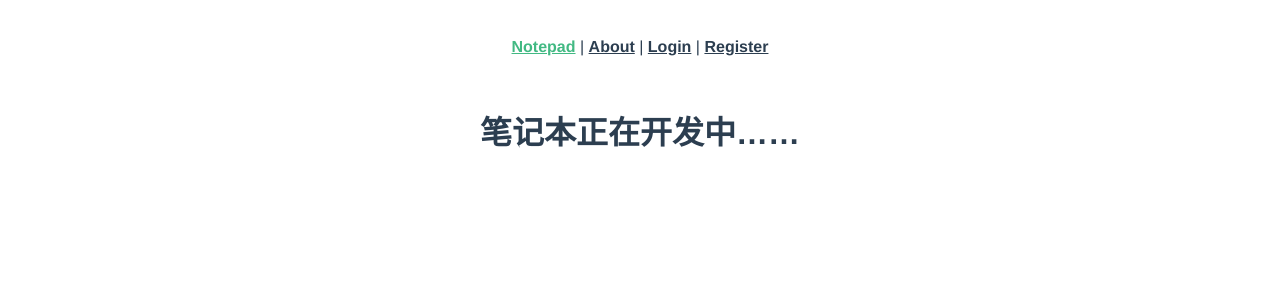
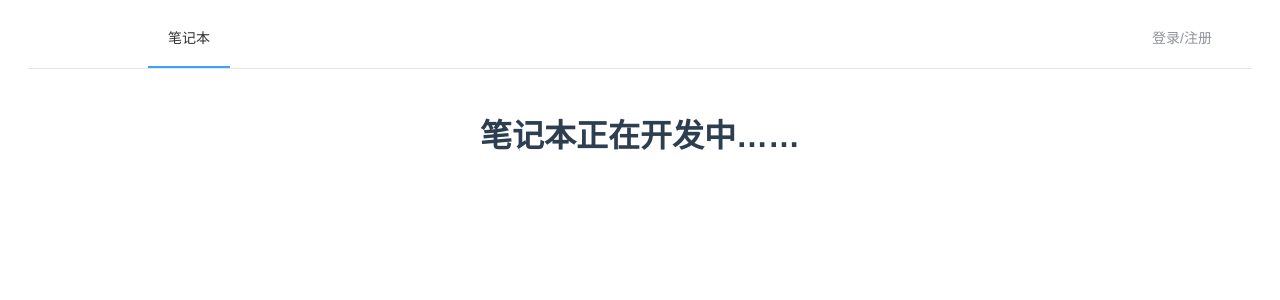
Before and after one commit to Canbohe54/SnakeSmartMemo, a Vue app in the folder SnakeSmartMemo/src/main/web/vue_notepad/: page / in a window 1280 px wide. Shown: the top 300 px of the page. Built offline with nearby package versions, Linux system fonts and the light colour scheme; the HTML template or start-up script is replaced by a standard one; what mavon-editor would draw is missing.

Commit message:
Add navMenu, optimize Login&Reg logic

```diff
--- a/SnakeSmartMemo/src/main/web/vue_notepad/src/App.vue
+++ b/SnakeSmartMemo/src/main/web/vue_notepad/src/App.vue
@@ -1,15 +1,33 @@
 <template>
   <div id="app">
-    <nav>
-      <router-link to="/">Notepad</router-link> |
-      <router-link to="/about">About</router-link> |
-      <router-link to="/login">Login</router-link> |
-      <router-link to="/register">Register</router-link>
-    </nav>
-    <router-view/>
+    <el-header>
+      <el-row>
+        <el-col> </el-col>
+        <el-col>
+          <el-menu
+            default-active="notepad"
+            class="el-menu-demo"
+            mode="horizontal"
+            router
+          >
+            <el-menu-item index="notepad" route="/" class="notepad"
+              >笔记本</el-menu-item
+            >
+            <el-menu-item index="login" route="/login" class="loginAndReg"
+              >登录/注册</el-menu-item
+            >
+          </el-menu>
+        </el-col>
+      </el-row>
+    </el-header>
+    <el-main>
+          <router-view />
+    </el-main>
+
   </div>
 </template>
-
+<script>
+</script>
 <style>
 #app {
   font-family: Avenir, Helvetica, Arial, sans-serif;
@@ -31,4 +49,11 @@ nav a {
 nav a.router-link-exact-active {
   color: #42b983;
 }
+.notepad {
+  margin: 0 0 0 120px !important;
+}
+.loginAndReg {
+  float: right !important;
+  margin: 0 20px 0 0 !important;
+}
 </style>
--- a/SnakeSmartMemo/src/main/web/vue_notepad/src/axios.js
+++ b/SnakeSmartMemo/src/main/web/vue_notepad/src/axios.js
@@ -1,44 +1,4 @@
 import axios from 'axios'
-import Element from 'element-ui'
-import router from './router'
-import store from './store'
 
-
-// axios.defaults.baseURL = "http://localhost:9090"
-
-// // 前置拦截
-// axios.interceptors.request.use(config => {
-//   return config
-// })
-
-// axios.interceptors.response.use(response => {
-//     let res = response.data;
-
-//     console.log("=================")
-//     console.log(res)
-//     console.log("=================")
-
-//     if (res.code === 200) {
-//       return response
-//     } else {
-
-//       Element.Message.error('错了哦，这是一条错误消息', {duration: 3 * 1000})
-
-//       return Promise.reject(response.data.msg)
-//     }
-//   },
-//   error => {
-//     console.log(error)
-//     if(error.response.data) {
-//       error.message = error.response.data.msg
-//     }
-
-//     if(error.response.status === 401) {
-//       store.commit("REMOVE_INFO")
-//       router.push("/login")
-//     }
-
-//     Element.Message.error(error.message, {duration: 3 * 1000})
-//     return Promise.reject(error)
-//   }
-// )
+//后端接口地址在这里配置↓
+axios.defaults.baseURL = "http://localhost:9090/"
--- a/SnakeSmartMemo/src/main/web/vue_notepad/src/views/LoginView.vue
+++ b/SnakeSmartMemo/src/main/web/vue_notepad/src/views/LoginView.vue
@@ -14,16 +14,31 @@
           class="demo-ruleForm"
         >
           <el-form-item label="" prop="id">
-              <el-input v-model="ruleForm.id" prefix-icon="el-icon-user-solid" autocomplete="off" placeholder="请输入账户ID"></el-input>
+            <el-input
+              v-model="ruleForm.id"
+              prefix-icon="el-icon-user-solid"
+              autocomplete="off"
+              placeholder="请输入账户ID"
+            ></el-input>
           </el-form-item>
           <el-form-item label="" prop="password">
-              <el-input type="password" v-model="ruleForm.password" prefix-icon="el-icon-lock" autocomplete="off" placeholder="请输入密码"></el-input>
+            <el-input
+              type="password"
+              v-model="ruleForm.password"
+              prefix-icon="el-icon-lock"
+              autocomplete="off"
+              placeholder="请输入密码"
+            ></el-input>
           </el-form-item>
           <el-form-item>
-            <el-button type="primary" @click="submitForm('ruleForm')" class="submit">立即登录</el-button>
+            <el-button type="primary" @click="submitForm()" class="submit"
+              >立即登录</el-button
+            >
             <!-- <el-button @click="resetForm('ruleForm')">重置</el-button> -->
             <!-- <el-link href="#" target="_self" class="regLink">还没有账户？点击注册</el-link> -->
-            <router-link to="/Register" class="regLink">还没有账户？点击注册</router-link>
+            <router-link to="/Register" class="regLink"
+              >还没有账户？点击注册</router-link
+            >
           </el-form-item>
         </el-form>
       </el-main>
@@ -50,22 +65,39 @@ export default {
             trigger: "blur",
           },
         ],
-        password: [
-          { required: true, message: "请输入密码", trigger: "blur" },
-        ],
+        password: [{ required: true, message: "请输入密码", trigger: "blur" }],
       },
     };
   },
   methods: {
-    submitForm(formName) {
+    submitForm() {
+      this.$refs.ruleForm.validate((valid) => {
+        if (valid) {
+          let id = this.ruleForm.id;
+          let password = this.ruleForm.password;
+          const params = new URLSearchParams();
+          params.append("id", id);
+          params.append("password", password);
+          this.$axios.post("ssm/users/login", params).then((resp) => {
+            if (resp.data.statusMsg == "success") {
               this.$message({
-          message: '登录成功',
-          type: 'success'
+                message: "登录成功",
+                type: "success",
               });
               this.$router.push({
-        path:'/'
+                path: "/",
+              });
+            } else {
+              this.$message({
+                message: "登录失败",
+                type: "error",
               });
             }
+            console.log(resp);
+          });
+        }
+      });
+    },
     // submitForm(formName) {
     //   this.$refs[formName].validate((valid) => {
     //     if (valid) {
@@ -158,12 +190,11 @@ body > .el-container {
   display: block;
   height: 20px;
   line-height: 20px;
-    margin:0 10px 0 0;
-    float:right;
-
+  margin: 0 10px 0 0;
+  float: right;
 }
 .regLink:hover {
-    color:#5999fe;
+  color: #5999fe;
 }
 .submit {
   position: relative;
--- a/SnakeSmartMemo/src/main/web/vue_notepad/src/views/RegisterView.vue
+++ b/SnakeSmartMemo/src/main/web/vue_notepad/src/views/RegisterView.vue
@@ -48,10 +48,7 @@
             ></el-input>
           </el-form-item>
           <el-form-item>
-            <el-button
-              type="primary"
-              @click="submitForm()"
-              class="submit"
+            <el-button type="primary" @click="submitForm()" class="submit"
               >立即注册</el-button
             >
             <!-- <el-button @click="resetForm('ruleForm')">重置</el-button> -->
@@ -144,31 +141,33 @@ export default {
     //   this.$refs[formName].resetFields();
     // }
     submitForm() {
+      this.$refs.ruleForm.validate((valid) => {
+        if (valid) {
           let id = this.ruleForm.id;
           let user_name = this.ruleForm.username;
           let password = this.ruleForm.password;
-      // let json = {id:id,user_name:user_name,password:password}
           const params = new URLSearchParams();
-      params.append('id', id);
-      params.append('user_name', user_name);
-      params.append('password', password);
-      this.$axios.post(
-        'http://localhost:9090/ssm/users/register',params).then((resp) =>{
-        if(resp.data=="register successfully"){
+          params.append("id", id);
+          params.append("user_name", user_name);
+          params.append("password", password);
+          this.$axios.post("ssm/users/register", params).then((resp) => {
+            if (resp.data == "register successfully") {
               this.$message({
-          message: '注册成功',
-          type: 'success'
+                message: "注册成功",
+                type: "success",
               });
               this.$refs.ruleForm.resetFields();
-        this.$router.push({path:'/login'});
-        }else{
+              this.$router.push({ path: "/login" });
+            } else {
               this.$message({
-            message: '注册失败',
-            type: 'error'
+                message: "注册失败",
+                type: "error",
               });
             }
-      })
+          });
         }
+      });
+    },
   },
 };
 </script>
```
Also changed, not shown: 3 other files (tests, documents, lock files or other folders). Lines whose indentation alone changed are shown as unchanged.
